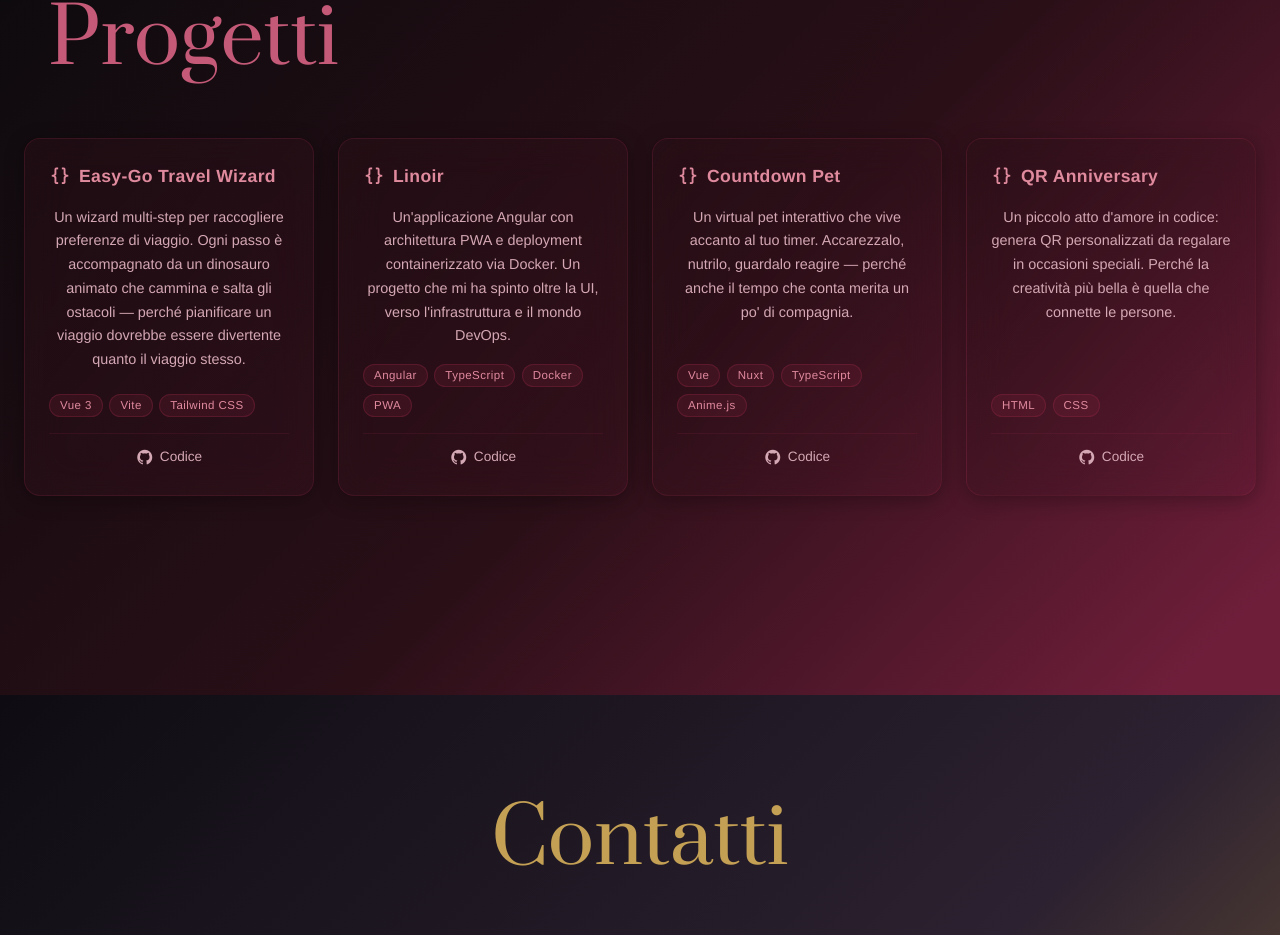
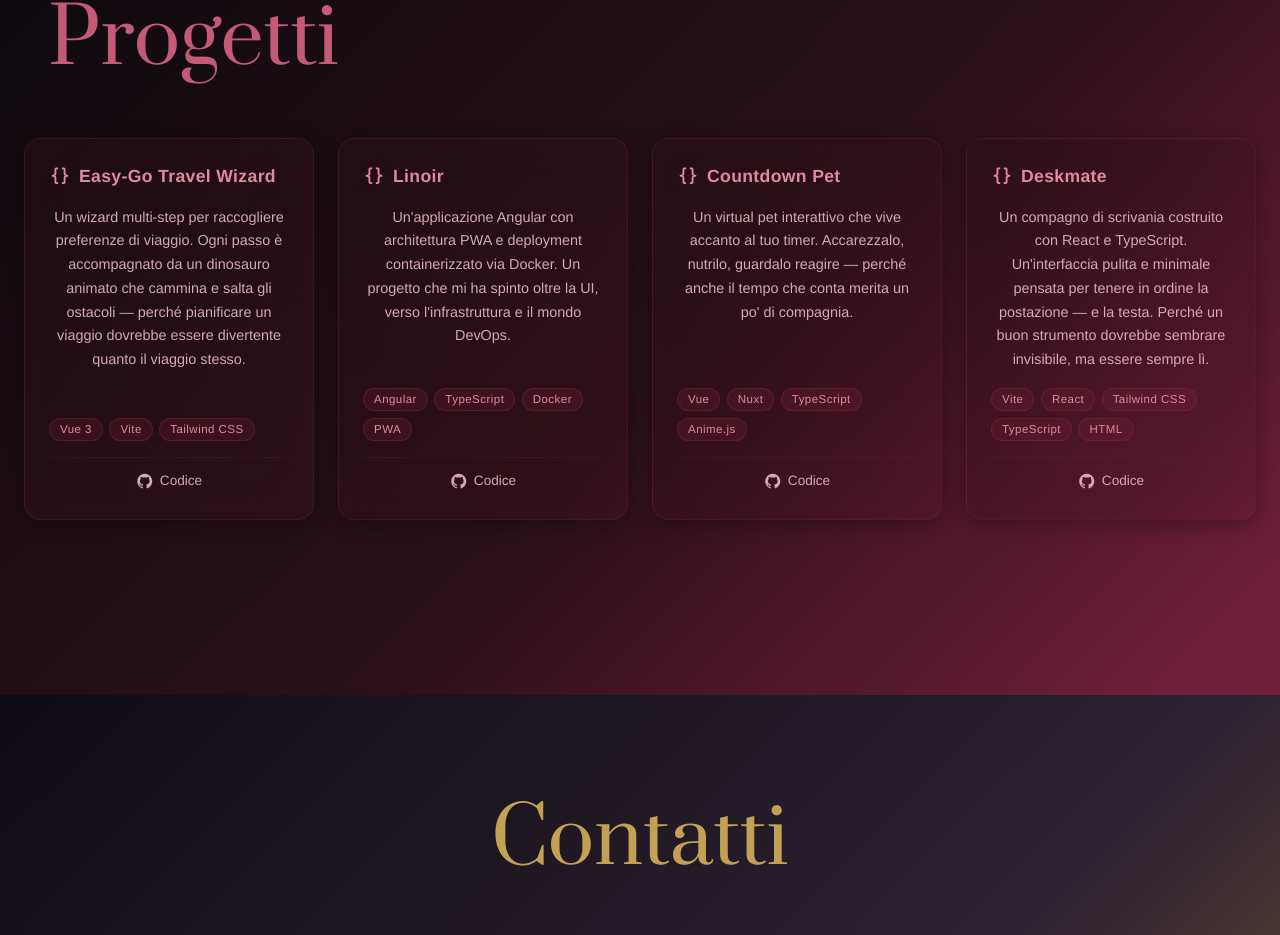
Before and after one commit to EnigmaJoy/portfolio, a Vue app: page /projects in a window 1280 px wide. Shown: the part 2505-3440 px from the top of the page. Built offline with nearby package versions, Linux system fonts and the light colour scheme.

Commit message:
feat(PTF-011): Update projects

```diff
--- a/src/locales/chs.json
+++ b/src/locales/chs.json
@@ -25,6 +25,9 @@
       },
       "qr_anniversary": {
         "description": "代码中的一个小小爱意：生成个性化的二维码作为特殊场合的礼物。因为最美的创意是那种连接人们的创意。"
+      },
+      "deskmate": {
+        "description": "一款用 React 和 TypeScript 构建的桌面伴侣工具。简洁极简的界面，旨在让你的工作台 — 和思绪 — 保持井然有序。因为一个好工具应该感觉无形，却始终在场。"
       }
     }
   },
--- a/src/locales/en.json
+++ b/src/locales/en.json
@@ -25,6 +25,9 @@
       },
       "qr_anniversary": {
         "description": "A small act of love in code: generates personalized QR codes to gift on special occasions. Because the most beautiful creativity is the kind that connects people."
+      },
+      "deskmate": {
+        "description": "A personal workspace companion built with React and TypeScript. A clean, minimal interface designed to keep your desk — and your mind — organized. Because a good tool should feel invisible, yet always there."
       }
     }
   },
--- a/src/locales/es.json
+++ b/src/locales/es.json
@@ -25,6 +25,9 @@
       },
       "qr_anniversary": {
         "description": "Un pequeño acto de amor en código: genera QR personalizados para regalar en ocasiones especiales. Porque la creatividad más bella es la que conecta a las personas."
+      },
+      "deskmate": {
+        "description": "Un compañero de escritorio construido con React y TypeScript. Una interfaz limpia y minimalista diseñada para mantener el espacio de trabajo — y la mente — en orden. Porque una buena herramienta debería sentirse invisible, pero siempre presente."
       }
     }
   },
--- a/src/locales/it.json
+++ b/src/locales/it.json
@@ -25,6 +25,9 @@
       },
       "qr_anniversary": {
         "description": "Un piccolo atto d'amore in codice: genera QR personalizzati da regalare in occasioni speciali. Perché la creatività più bella è quella che connette le persone."
+      },
+      "deskmate": {
+        "description": "Un compagno di scrivania costruito con React e TypeScript. Un'interfaccia pulita e minimale pensata per tenere in ordine la postazione — e la testa. Perché un buon strumento dovrebbe sembrare invisibile, ma essere sempre lì."
       }
     }
   },
--- a/src/views/PersonalProjects.vue
+++ b/src/views/PersonalProjects.vue
@@ -18,11 +18,17 @@ const projects = [
     github: 'https://github.com/EnigmaJoy/countdown-pet',
     tech: ['Vue', 'Nuxt', 'TypeScript', 'Anime.js'],
   },
+  // {
+  //   key: 'qr_anniversary',
+  //   title: 'QR Anniversary',
+  //   github: 'https://github.com/EnigmaJoy/qr_anniversary',
+  //   tech: ['HTML', 'CSS'],
+  // },
   {
-    key: 'qr_anniversary',
-    title: 'QR Anniversary',
-    github: 'https://github.com/EnigmaJoy/qr_anniversary',
-    tech: ['HTML', 'CSS'],
+    key: 'deskmate',
+    title: 'Deskmate',
+    github: 'https://github.com/EnigmaJoy/deskmate',
+    tech: ['Vite', 'React', 'Tailwind CSS', 'TypeScript', 'HTML'],
   },
 ]
 </script>
```
